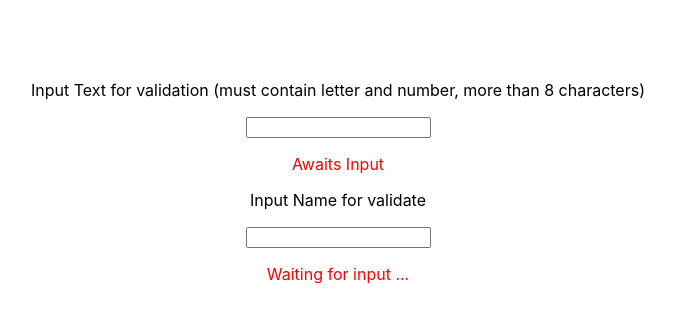
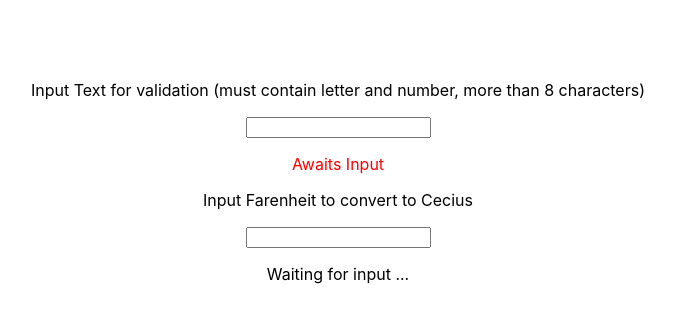
Before and after one commit to TheValkDokk/jest-demo, a React (Create React App) app: page / in a window 1280 px wide. Shown: the top 322 px of the page, without its empty margins (302-977 px from the left). Built offline with nearby package versions, Linux system fonts and the light colour scheme.

Commit message:
update Math

```diff
--- a/src/App.js
+++ b/src/App.js
@@ -1,12 +1,12 @@
 import './App.css';
 import TextInput from './components/TextInput';
-import NameInput from './components/NameInput'
+import DoMath from './components/FarenheitConvert'
 
 function App() {
   return (
     <>
       <TextInput />
-      <NameInput />
+      <DoMath />
     </>
   );
 }
--- a/src/components/NameInput.js
+++ b/src/components/FarenheitConvert.js
@@ -4,15 +4,18 @@ export default function DoMath() {
     const [result, setResult] = useState('Waiting for input ...');
 
     function check(val) {
-        const validate = require('../scripts/NameValidate')
-        setResult(validate(val.target.value) ? "Vaild" : "Invalid")
+        const calc = require('../scripts/CalcF2C')
+        val.target.value !== '' ?
+            setResult(calc(val.target.value) + ' C')
+            :
+            setResult('NaN')
     }
 
     return (
         <>
-            <p>Input Name for validate</p>
+            <p>Input Farenheit to convert to Cecius</p>
             <input onChange={check}></input>
-            <p style={{ color: result === "Vaild" ? "green" : "red" }}>{result}</p>
+            <p>{result}</p>
         </>
     )
 }
--- /dev/null
+++ b/src/scripts/CalcF2C.js
@@ -0,0 +1,4 @@
+function calcF2C(input) {
+    return Math.round((5 / 9) * (input - 32))
+}
+module.exports = calcF2C
--- a/src/scripts/NameValidate.js
+++ /dev/null
@@ -1,4 +0,0 @@
-function validate(input) {
-    return /^[a-zA-Z ]+$/.test(input)
-}
-module.exports = validate
```
